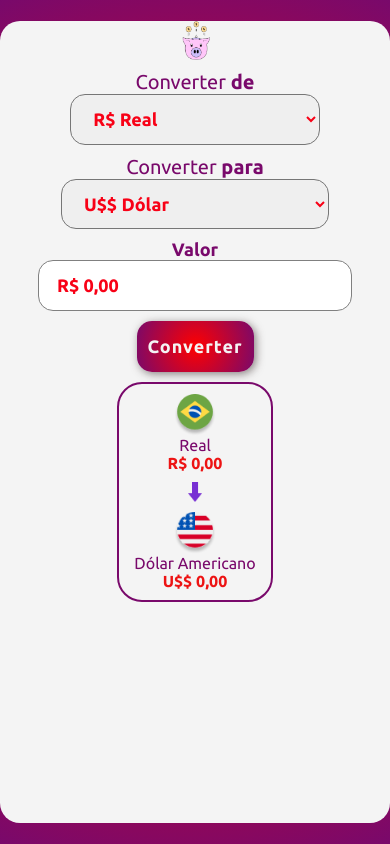
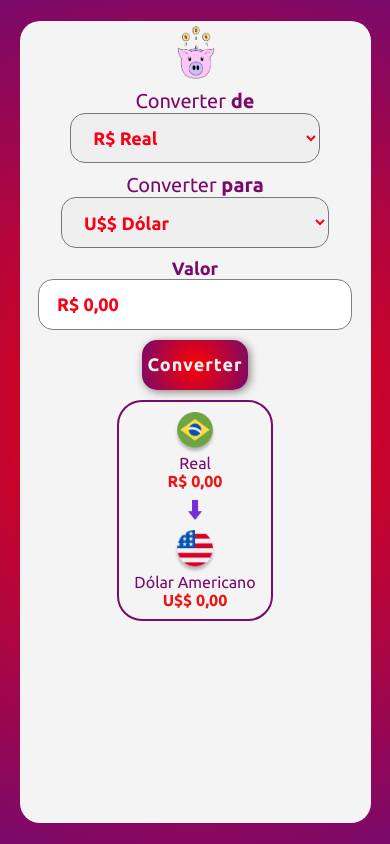
Before and after one commit to JexSparrow/Conversor, a plain HTML site: page index.html in a window 390 px wide. Drawn offline with Linux system fonts and the light colour scheme.

Commit message:
update body responsive

```diff
--- a/styles.css
+++ b/styles.css
@@ -11,12 +11,13 @@ body {
     display: flex;
     justify-content: center;
     align-items: center;
+    padding: 0 5%;
 }
 
 .pig {
     display: block;
-    margin: 0 auto;
-    width: 10%;
+    margin: 5px auto;
+    width: 15%;
 }
 
 main {
```
